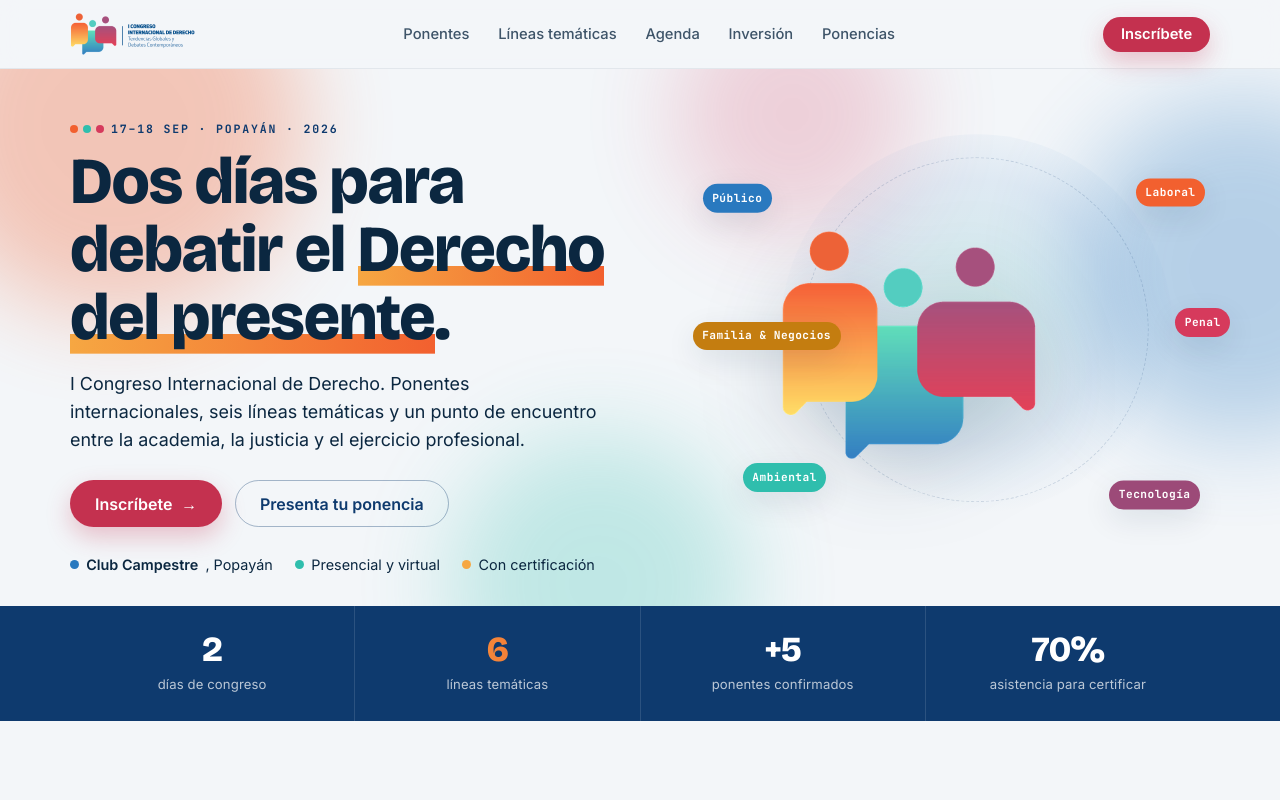
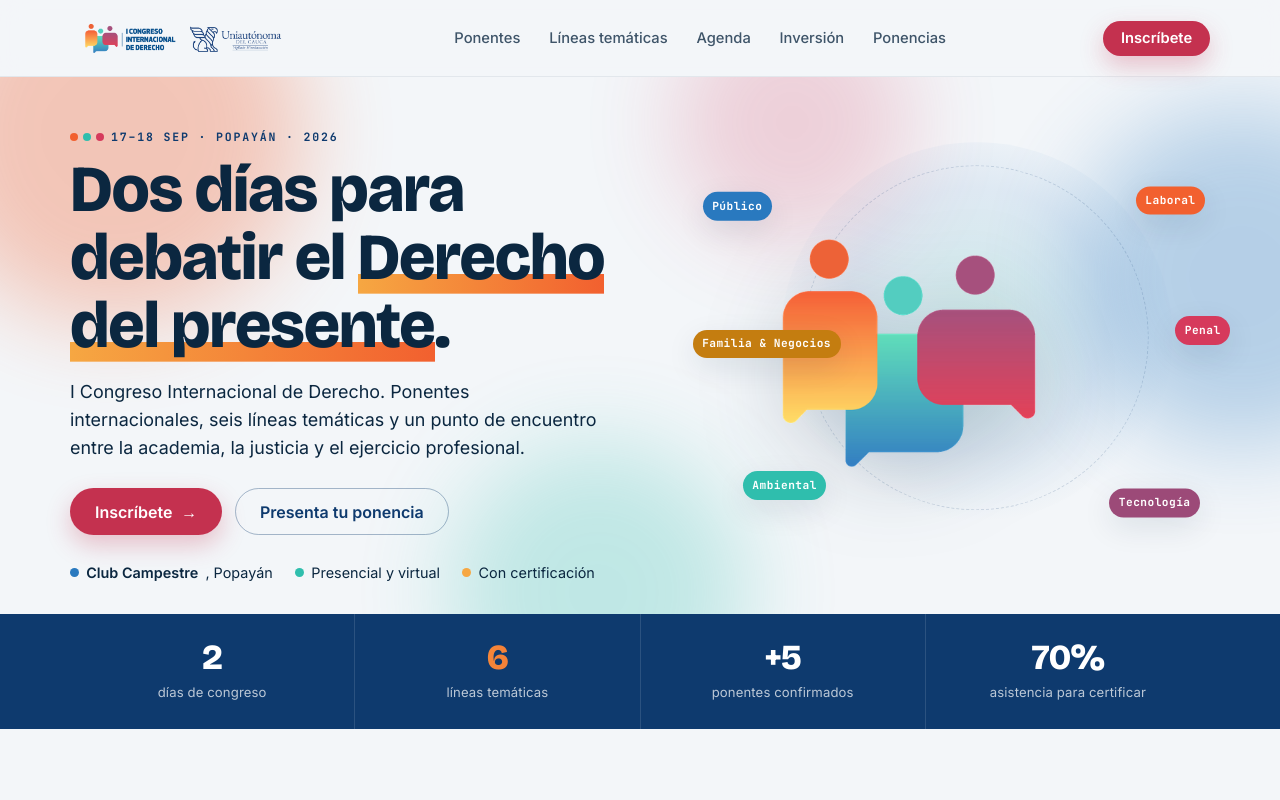
Before and after one commit to fabricasoftware-uac/congreso-derecho, a Next.js app: page / in a window 1280 px wide. Shown: the top 800 px of the page. Built offline with nearby package versions, Linux system fonts and the light colour scheme.

Commit message:
aumento tamaño logo autonoma

```diff
--- a/app/globals.css
+++ b/app/globals.css
@@ -102,8 +102,8 @@ section{scroll-margin-top:84px}
   background:rgba(243,246,249,.82); backdrop-filter:blur(12px);
   border-bottom:1px solid var(--line-soft);
 }
-.nav-inner{display:flex; align-items:center; justify-content:space-between; gap:1rem; padding:.7rem 0; height:68px}
-.nav-logo img{height:42px; width:auto}
+.nav-inner{display:flex; align-items:center; justify-content:space-between; gap:1rem; padding:.7rem 0; height:76px}
+.nav-logo img{height:52px; width:auto}
 .nav-links{display:flex; gap:1.8rem; align-items:center}
 .nav-links a{font-size:.92rem; font-weight:500; color:var(--ink); opacity:.78; transition:opacity .15s ease}
 .nav-links a:hover{opacity:1}
```
Also changed, not shown: public/logo.png.
